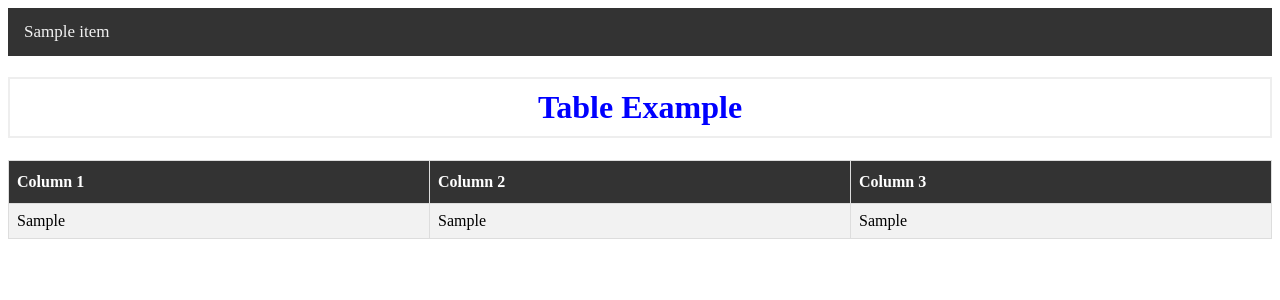
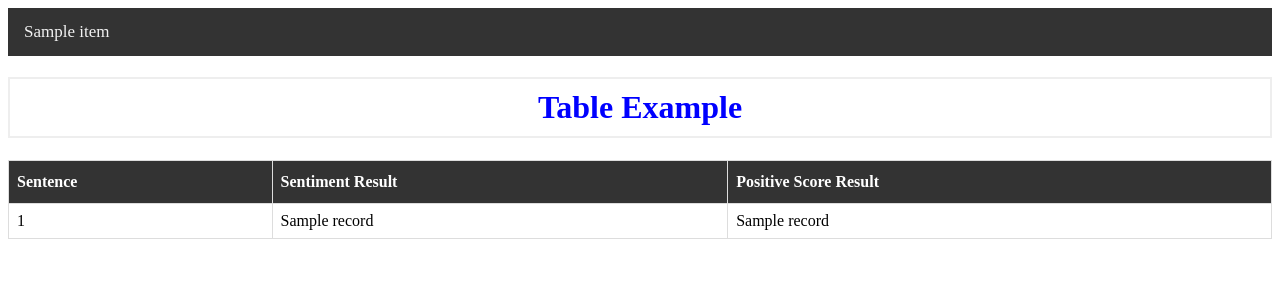
Before and after one commit to scottbisese/showIknow, a Flask app: template templates/table.html in a window 1280 px wide. Shown: the top 300 px of the page. Run offline with Flask 3, Linux system fonts and the light colour scheme; the template is opened without the code that fills it: most values are stand-ins (such as "Sample title", 1, 10 or a date in 2020).

Commit message:
got it werking yo

```diff
--- a/app.py
+++ b/app.py
@@ -6,6 +6,7 @@ collections.Iterable = collections.abc.Iterable
 from flask_navigation import Navigation
 # Import Azure SQL helper code
 from azuresqlconnector import *
+import requests
 
 app = Flask(__name__)
 
@@ -36,44 +37,83 @@ def form():
 @app.route('/form_submit', methods=['POST'])
 def form_submit():
     form_data1 = request.form['text1']
-    form_data2 = request.form['text2']
-    form_data3 = request.form['text3']
 
-    print("Submitting data:")
-    print('Text 1: ', form_data1)
-    print('Text 2: ', form_data2)
-    print('Text 3: ', form_data3)
-    print(". . .")
-
-    # Initialize SQL connection
+    # Your existing SQL code
     conn = SQLConnection()
     conn = conn.getConnection()
     cursor = conn.cursor()
 
-    sql_query = f"""
-        INSERT INTO FormExample.ExampleTable
-        VALUES (
-         '{form_data1}',
-         '{form_data2}',
-         '{form_data3}'
-         );
-        """
+    # Update SQL query with extracted values
+    sql_query = """
+    INSERT INTO FormExample.ExampleTable (Sentence, Sentiment, Positive_score)
+    VALUES (?, ?, ?);
+    """
 
-    cursor.execute(sql_query)
-
+    # Assuming your table has three columns, modify the query accordingly
+    cursor.execute(sql_query, form_data1, "Not Available", 0)
     print("Data submitted. . .")
-
     # IMPORTANT: The connection must commit the changes.
     conn.commit()
+    print("Changes committed.")
 
-    print("Changes commited.")
+
+
+
+    url = "https://langaisamueltrujillo.cognitiveservices.azure.com/language/:analyze-text?api-version=2023-04-15-preview"
+
+
+    headers = {
+        "Ocp-Apim-Subscription-Key": "9640d8a2503542daa89851a93feec843",
+        "Content-Type": "application/json",
+    }
+
+    data = {
+        "kind": "SentimentAnalysis",
+        "parameters": {
+            "modelVersion": "latest",
+            "opinionMining": "True"
+        },
+        "analysisInput": {
+            "documents": [
+                {
+                    "id": "1",
+                    "language": "en",
+                    "text": form_data1
+                }
+            ]
+        }
+    }
+    response = requests.post(url, headers=headers, json=data)
+
+    sentiment_result = "Not Available"
+    sentence = "Not Available"
+    positive_score = 0
+
+    if response.status_code == 200:
+        result = response.json()
+        if 'results' in result and 'documents' in result['results'] and len(result['results']['documents']) > 0:
+            document = result['results']['documents'][0]
+            if 'sentiment' in document:
+                sentiment_result = document['sentiment']
+            if 'sentences' in document and len(document['sentences']) > 0:
+                sentence = document['sentences'][0]['text']
+            if 'confidenceScores' in document and 'positive' in document['confidenceScores']:
+                positive_score = document['confidenceScores']['positive']
+
+        cursor.execute(sql_query, sentence, sentiment_result, positive_score)
+        conn.commit()
+
+
+    else:
+        print(f"Sentiment Analysis failed with status code {response.status_code}")
+        print(f"Response content: {response.content}")
+
+        # Add a return statement for the failed case
+        return redirect(url_for('table'))
 
     cursor.close()
-
-    print("Redirecting. . .")
-
-    # Redirect back to form page after the form is submitted
-    return redirect(url_for('form'))
+    # Redirect back to form page only if sentiment analysis is successful
+    return redirect(url_for('table'))
 
 @app.route('/table')
 def table():
@@ -84,8 +124,8 @@ def table():
     cursor = conn.cursor()
 
     sql_query = f"""
-        SELECT * FROM FormExample.ExampleTable;
-        """
+        SELECT Sentence, Sentiment, Positive_score FROM FormExample.ExampleTable;
+    """
 
     cursor.execute(sql_query)
 
--- a/azuresqlconnector.py
+++ b/azuresqlconnector.py
@@ -12,8 +12,8 @@ class SQLConnection(object):
 
     def getConnection(self):
 
-        server = '<Your Azure SQL Server Name Here>'
-        database = '<Your Azure SQL Database Name Here>'
+        server = 'sqlserverbisesescott01.database.windows.net'
+        database = 'sqldbbisesescott01'
         username = 'sqlserveradmin'
         password = 'Password123'
         driver= '{ODBC Driver 18 for SQL Server}'
--- a/requirements.txt
+++ b/requirements.txt
@@ -1,3 +1,4 @@
 flask==2.3.3
 pyodbc==4.0.39
 Flask-Navigation==0.2.0
+requests==2.31.0
--- a/templates/form.html
+++ b/templates/form.html
@@ -37,10 +37,6 @@
                     <!-- Labels can reference element IDs. -->
                     <label for="input1">Text entry 1:</label><br>
                     <input id="input1" type="text" name="text1"><br><br>
-                    <label for="input2">Text entry 2:</label><br>
-                    <input id="input2" type="text" name="text2"><br><br>
-                    <label for="input3">Text entry 3:</label><br>
-                    <input id="input3" type="text" name="text3"><br><br>
                     <input type="submit">
                 </form>
             </div>
@@ -48,6 +44,7 @@
 
     </div>
 
+
     <!-- We run our JavaScript after the HTML since the JavaScript directly modifies HTML elements. -->
     <script src="{{url_for('static', filename='js/modal.js')}}"></script>
 
--- a/templates/table.html
+++ b/templates/table.html
@@ -16,22 +16,24 @@
     <h1>Table Example</h1>
 
     <table id="table1">
-        <tr>
-            <th>Column 1</th>
-            <th>Column 2</th>
-            <th>Column 3</th>
-        </tr>
+        <thead>
+            <tr>
+                <th>Sentence</th>
+                <th>Sentiment Result</th>
+                <th>Positive Score Result</th>
+            </tr>
+        </thead>
+        <tbody>
+            {% for record in records %}
+            <tr>
+                <td>{{ record[0] }}</td>  <!-- Assuming the sentence is in the first column -->
+                <td>{{ record[1] }}</td>  <!-- Assuming the sentiment result is in the second column -->
+                <td>{{ record[2] }}</td>  <!-- Assuming the positive score result is in the third column -->
+            </tr>
+            {% endfor %}
+        </tbody>
+    </table>
 
-        <!-- Loop through and display all rows from the SQL query -->
-        {% for row in records %}
-        <tr>
-            <td>{{ row.Column1 }}</td>
-            <td>{{ row.Column2 }}</td>
-            <td>{{ row.Column3 }}</td>
-        </tr>
-        {% endfor %}
-
-    </table>
 
 </body>
 </html>
```
